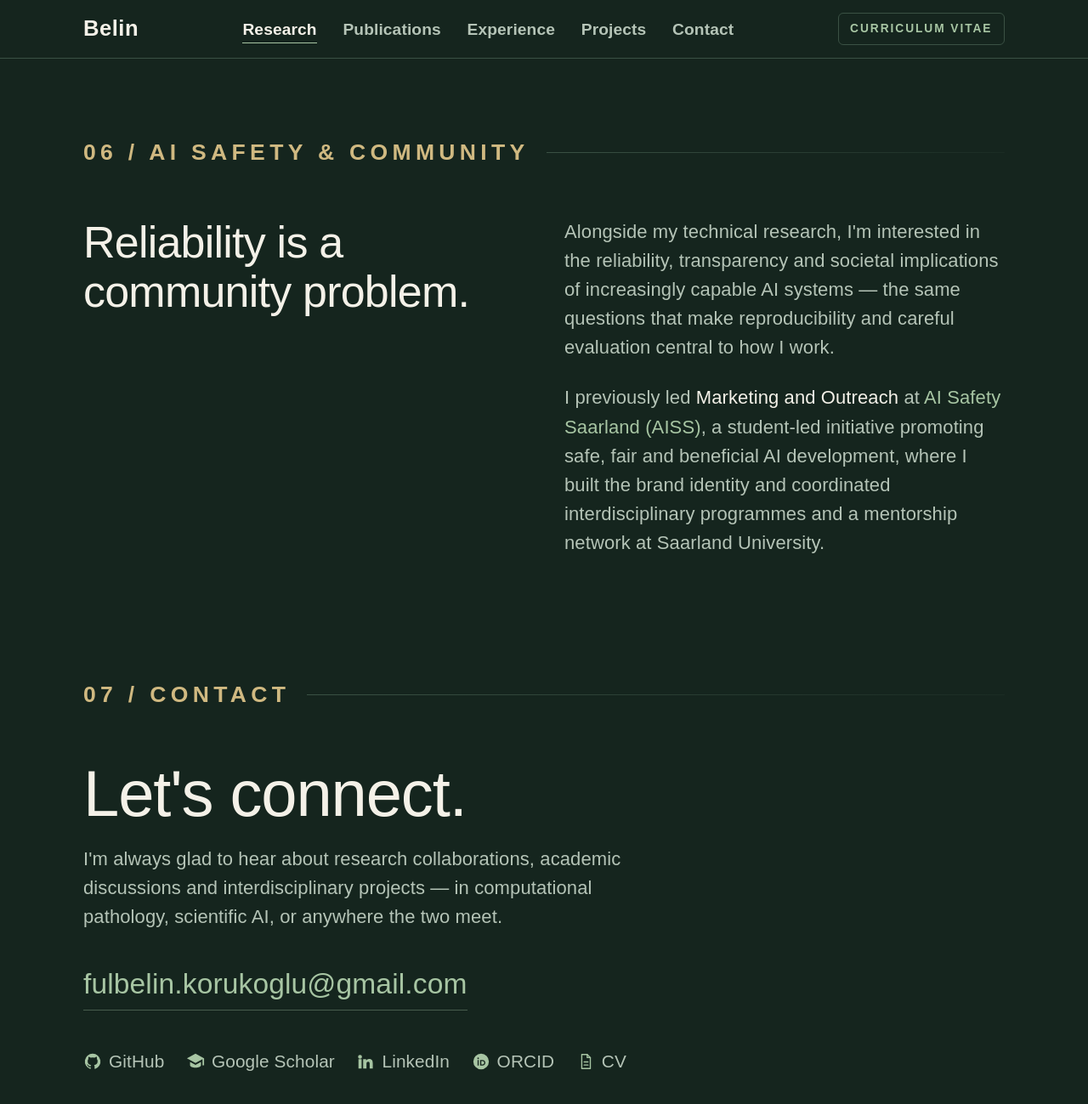
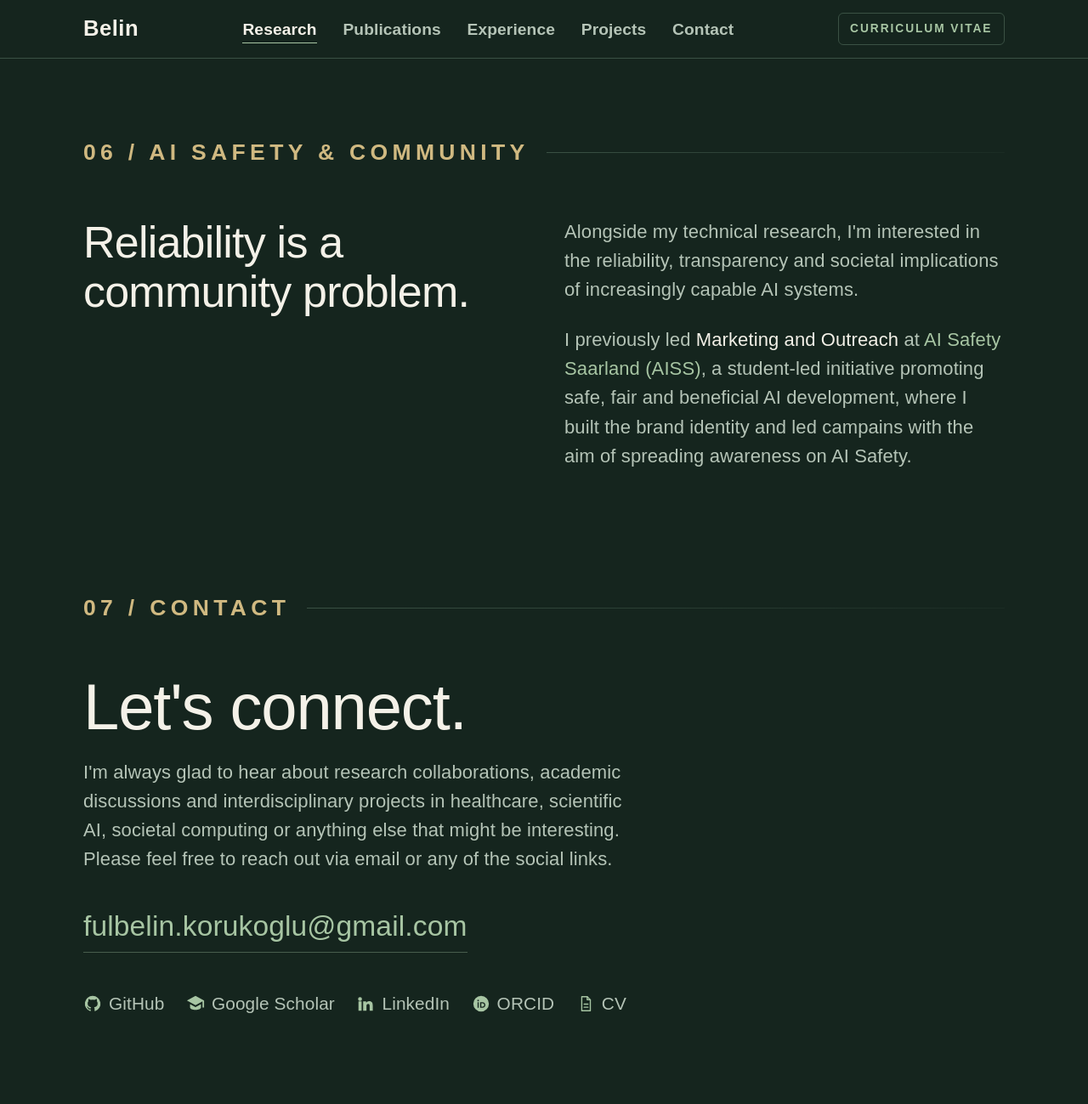
Before and after one commit to fulbelin/fulbelin.github.io, a Jekyll site: the page built from index.md, in a window 1280 px wide and 1400 px high, scrolled down 5438 px. Shown: the top 1299 px of the window at 85% size. Built offline with Jekyll 4.4.1, drawn with Linux system fonts in a browser that asks for light colours; some web fonts are replaced.

Commit message:
updated about me

```diff
--- a/_layouts/home.html
+++ b/_layouts/home.html
@@ -251,15 +251,13 @@ layout: fbk
       <div class="community__body">
         <p>
           Alongside my technical research, I'm interested in the reliability, transparency and
-          societal implications of increasingly capable AI systems — the same questions that make
-          reproducibility and careful evaluation central to how I work.
+          societal implications of increasingly capable AI systems.
         </p>
         <p>
           I previously led <strong>Marketing and Outreach</strong> at
           <a href="https://www.ais-saarland.org/" rel="noopener">AI Safety Saarland (AISS)</a>, a
           student-led initiative promoting safe, fair and beneficial AI development, where I built
-          the brand identity and coordinated interdisciplinary programmes and a mentorship network
-          at Saarland University.
+          the brand identity and led campains with the aim of spreading awareness on AI Safety.
         </p>
       </div>
     </div>
@@ -277,7 +275,9 @@ layout: fbk
     <h2 class="contact__title">Let's connect.</h2>
     <p class="contact__body">
       I'm always glad to hear about research collaborations, academic discussions and
-      interdisciplinary projects — in computational pathology, scientific AI, or anywhere the two meet.
+      interdisciplinary projects in healthcare, scientific AI, societal computing or anything
+      else that might be interesting. Please feel free to reach out via email or any of the
+      social links.
     </p>
 
     <a class="contact__mail" href="mailto:{{ site.author.email }}">{{ site.author.email }}</a>
```
